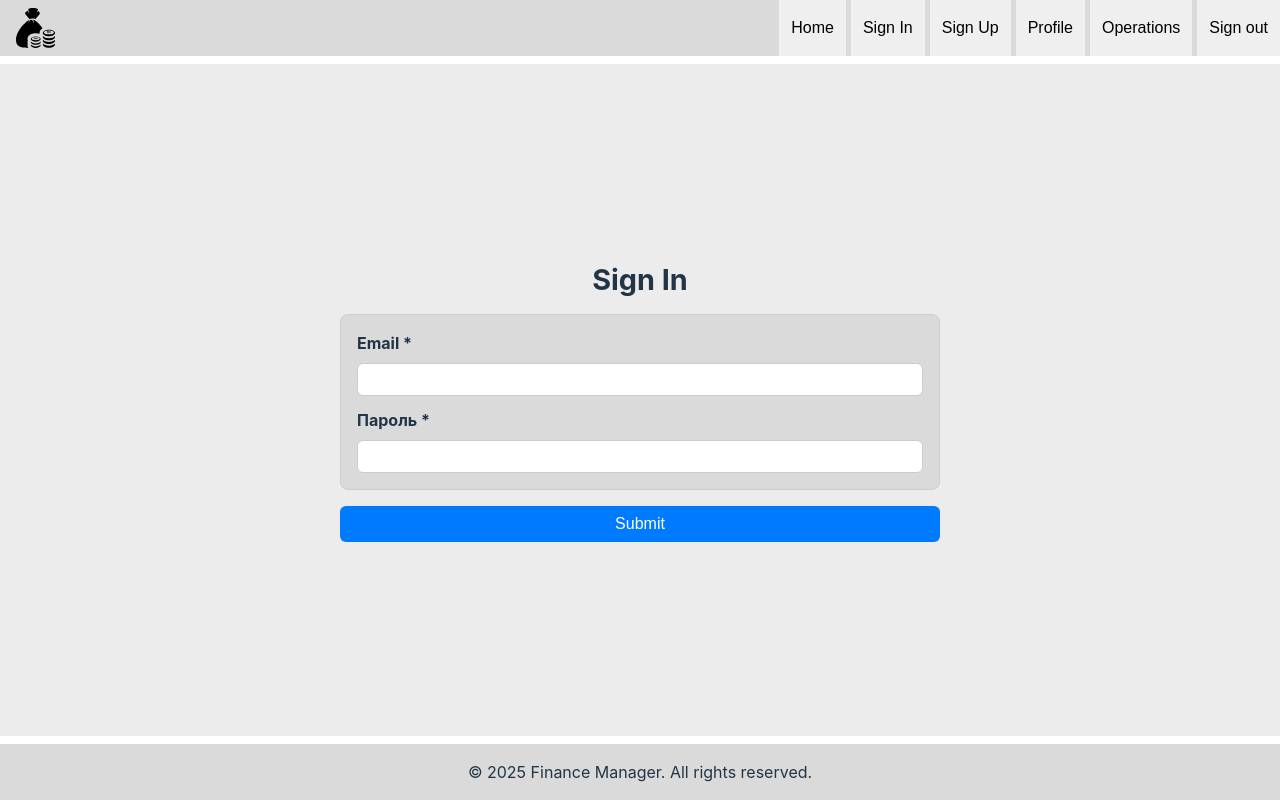
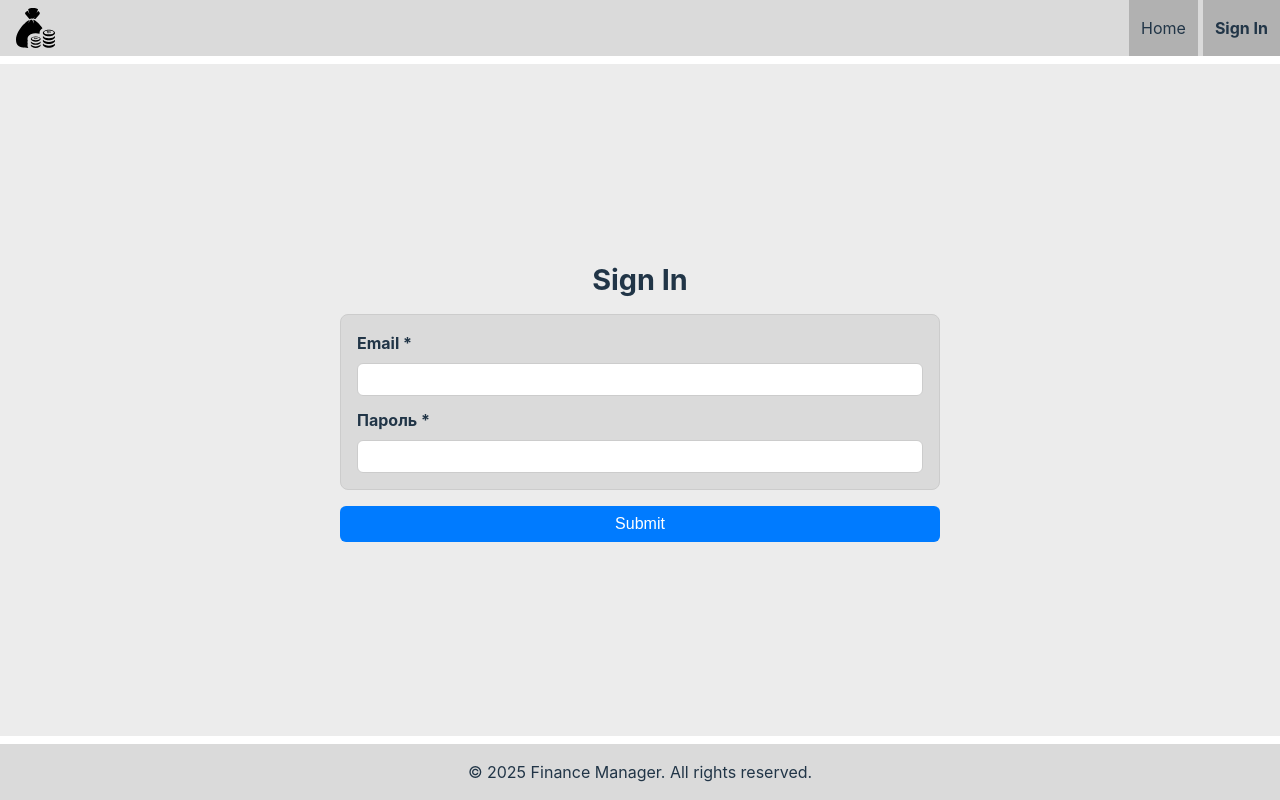
Before and after one commit to webdevia/finance-manager, a React app: page /signin in a window 1280 px wide. Built offline with nearby package versions, Linux system fonts and the light colour scheme.

Commit message:
Add persisted store, fix navlinks

```diff
--- a/src/app/index.css
+++ b/src/app/index.css
@@ -19,6 +19,7 @@
     --sidebar-bg-color: #333;
     --logo-svg: invert(1) brightness(1.5);
     --modal-bg-color: #272727;
+    --navlink-bg-color: #727272;
   }
 
   @media (prefers-color-scheme: light) {
@@ -30,8 +31,9 @@
       --header-bg-color: #dadada;
       --footer-bg-color: #dadada;
       --sidebar-bg-color: #dadada;
+      --logo-svg: none;
       --modal-bg-color: #ececec;
-      --logo-svg: none;
+      --navlink-bg-color: #b1b1b1;;
     }
   }
 
--- a/src/app/store.ts
+++ b/src/app/store.ts
@@ -9,6 +9,17 @@ const store = configureStore({
   },
 });
 
+store.subscribe(() => {
+  const state = store.getState();
+  localStorage.setItem('authState', JSON.stringify(state.auth));
+});
+
+const persistedState = localStorage.getItem('authState');
+if (persistedState) {
+  store.dispatch({ type: 'auth/setToken', payload: JSON.parse(persistedState).token });
+  store.dispatch({ type: 'auth/setProfile', payload: JSON.parse(persistedState).profile });
+}
+
 export type RootState = ReturnType<typeof store.getState>;
 export type AppDispatch = typeof store.dispatch;
 
--- a/src/features/SignOutButton/SignOutButton.tsx
+++ b/src/features/SignOutButton/SignOutButton.tsx
@@ -13,8 +13,8 @@ export const SignOutButton: React.FC<SignOutButtonProps> = ({ className }) => {
     dispatch(clearToken());
   };
   return (
-    <button className={className} onClick={handleSignOut}>
+    <a className={className} onClick={handleSignOut}>
       Sign out
-    </button>
+    </a>
   );
 };
--- a/src/features/authSlice.ts
+++ b/src/features/authSlice.ts
@@ -9,7 +9,7 @@ interface AuthState {
 }
 
 const initialState: AuthState = {
-  token: localStorage.getItem('token') || '',
+  token: '',
   profile: {},
 };
 
@@ -18,11 +18,9 @@ const authSlice = createSlice({
   initialState,
   reducers: {
     setToken: (state, action: PayloadAction<string>) => {
-      localStorage.setItem('token', action.payload);
       state.token = action.payload;
     },
     clearToken: (state) => {
-      localStorage.removeItem('token');
       state.token = '';
       state.profile = {};
     },
--- a/src/shared/ui/Forms/SignInForm/SignInForm.tsx
+++ b/src/shared/ui/Forms/SignInForm/SignInForm.tsx
@@ -1,5 +1,5 @@
-import React, { useState } from 'react';
-import { set, useForm } from 'react-hook-form';
+import React from 'react';
+import { useForm } from 'react-hook-form';
 import { zodResolver } from '@hookform/resolvers/zod';
 
 import { useIsFieldRequired } from '../../../zod';
@@ -10,7 +10,7 @@ import ActionButtons from '../../ActionButtons/ActionButtons';
 import Title from '../../Title/Title';
 
 import { useDispatch } from 'react-redux';
-import { setToken, setProfile, clearToken, clearProfile } from 'src/features/authSlice';
+import { setToken, setProfile } from 'src/features/authSlice';
 
 import { SignInSchema, SignInSchemaType } from './signin-schema';
 
--- a/src/widgets/Header/Header.tsx
+++ b/src/widgets/Header/Header.tsx
@@ -4,7 +4,6 @@ import React from 'react';
 // import { LanguageSwitcher } from "../language/LanguageSwitcher";
 // import { useThemeContext, Theme } from "../theme/ThemeProvider";
 import style from './header.module.scss';
-import cn from 'clsx';
 import LeftRightLayout from '../../shared/ui/Layouts/LeftRightLayout/LeftRightLayout';
 import { Navigation } from '../Navigation/Navigation';
 import Logo from 'src/shared/ui/Logo/Logo';
--- a/src/widgets/Layout/Layout.tsx
+++ b/src/widgets/Layout/Layout.tsx
@@ -2,13 +2,9 @@ import React from 'react';
 import { Outlet } from 'react-router-dom';
 import { Header } from '../Header/Header';
 import { Footer } from '../Footer/Footer';
-// import { useThemeContext, Theme } from "../theme/ThemeProvider";
 import style from './layout.module.scss';
-import cn from 'clsx';
 
 export const Layout: React.FC = () => {
-  // const themeContext = useThemeContext();
-
   return (
     <div className={style.layout}>
       <Header />
--- a/src/widgets/Navigation/Navigation.tsx
+++ b/src/widgets/Navigation/Navigation.tsx
@@ -1,25 +1,41 @@
 import React from 'react';
+import { NavLink } from 'react-router-dom';
+import { SignOutButton } from 'src/features/SignOutButton/SignOutButton';
+import { useSelector } from 'react-redux';
+import { RootState } from 'src/app/store';
+
 import style from './navigation.module.scss';
-import { Link } from 'react-router-dom';
-import { SignOutButton } from 'src/features/SignOutButton/SignOutButton';
 
-export const Navigation = () => (
-  <>
-    <Link to={'/'}>
-      <button className={style['nav-btn']}>Home</button>
-    </Link>
-    <Link to={'/signin'}>
-      <button className={style['nav-btn']}>Sign In</button>
-    </Link>
-    <Link to={'/signup'}>
-      <button className={style['nav-btn']}>Sign Up</button>
-    </Link>
-    <Link to={'/profile'}>
-      <button className={style['nav-btn']}>Profile</button>
-    </Link>
-    <Link to={'/operations'}>
-      <button className={style['nav-btn']}>Operations</button>
-    </Link>
-    <SignOutButton className={style['nav-btn']} />
-  </>
-);
+export const getNavLinkStyle = ({ isActive }: { isActive: boolean }) => {
+  return {
+    fontWeight: isActive ? 'bold' : 'normal',
+  };
+};
+
+export const Navigation = () => {
+  const token = useSelector((state: RootState) => state.auth.token);
+  const isAuthenticated = !!token;
+
+  return (
+    <>
+      <NavLink to={'/'} className={style['nav-btn']} style={getNavLinkStyle} end>
+        Home
+      </NavLink>
+      {isAuthenticated ? (
+        <>
+          <NavLink to={'/profile'} className={style['nav-btn']} style={getNavLinkStyle}>
+            Profile
+          </NavLink>
+          <NavLink to={'/operations'} className={style['nav-btn']} style={getNavLinkStyle}>
+            Operations
+          </NavLink>
+          <SignOutButton className={style['nav-btn']} />
+        </>
+      ) : (
+        <NavLink to={'/signin'} className={style['nav-btn']} style={getNavLinkStyle}>
+          Sign In
+        </NavLink>
+      )}
+    </>
+  );
+};
--- a/src/widgets/Navigation/navigation.module.scss
+++ b/src/widgets/Navigation/navigation.module.scss
@@ -1,21 +1,18 @@
 .nav-btn {
   padding: 1rem 0.75rem;
   font-size: 1rem;
-  // color: #fff;
-  // background-color: #007bff;
+  background-color: var(--navlink-bg-color);
   line-height: 1.5;
-  border: none;
   cursor: pointer;
   user-select: none;
-  height: 100%;
+  text-decoration: none;
+  color: inherit;
 
   &:active {
     opacity: 0.85;
   }
-
   &:hover {
     &:not([disabled]) {
-      // background-color: #0066d3;
       filter: brightness(0.95);
     }
   }
@@ -25,8 +22,3 @@
     opacity: 0.65;
   }
 }
-
-.stretch {
-  display: block;
-  width: 100%;
-}
```
Also changed, not shown: src/features/SignOutButton/SignOutButton.module.scss (deleted), 1 other file (tests, documents, lock files or other folders).
